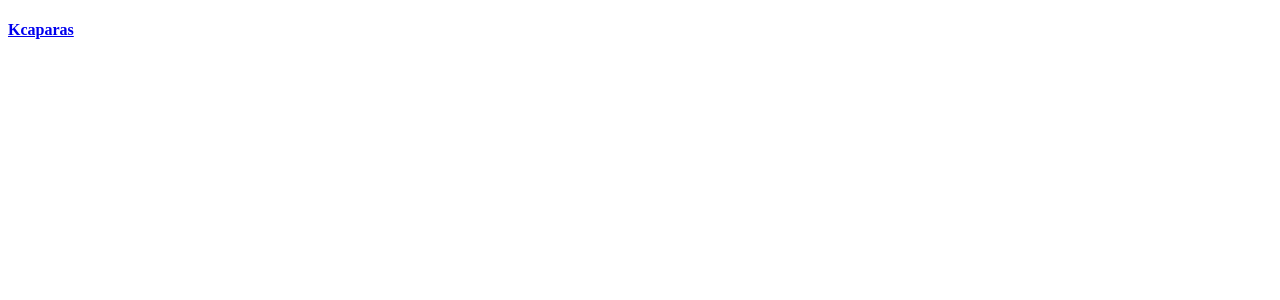
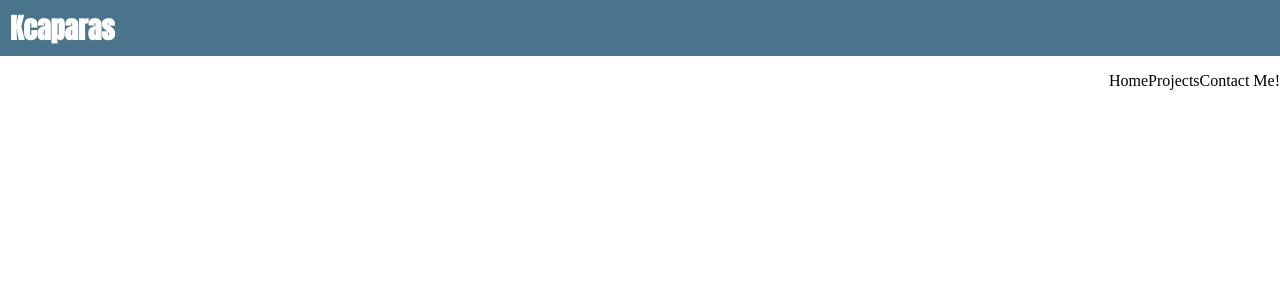
Before and after one commit to kcaparas1630/Portfolio, a React (Vite) app in the folder kcaparas-portfolio/: page / in a window 1280 px wide. Shown: the top 300 px of the page. Built offline with nearby package versions, Linux system fonts and the light colour scheme.

Commit message:
minor changes

```diff
--- /dev/null
+++ b/kcaparas-portfolio/index.css
@@ -0,0 +1,4 @@
+body{
+    margin:0;
+    padding:0;
+}
--- a/kcaparas-portfolio/index.html
+++ b/kcaparas-portfolio/index.html
@@ -4,6 +4,10 @@
     <meta charset="UTF-8" />
     <link rel="icon" type="image/svg+xml" href="/vite.svg" />
     <meta name="viewport" content="width=device-width, initial-scale=1.0" />
+    <link rel="stylesheet" href="index.css">
+    <link rel="preconnect" href="https://fonts.googleapis.com">
+    <link rel="preconnect" href="https://fonts.gstatic.com" crossorigin>
+    <link href="https://fonts.googleapis.com/css2?family=Anton&display=swap" rel="stylesheet">
     <title>KCaparas</title>
   </head>
   <body>
--- a/kcaparas-portfolio/src/App.tsx
+++ b/kcaparas-portfolio/src/App.tsx
@@ -1,4 +1,4 @@
-import Header from './Components/Header';
+import Header from './Commons/Header';
 
 const App = () => (
   <Header />
--- /dev/null
+++ b/kcaparas-portfolio/src/Commons/Header.tsx
@@ -0,0 +1,14 @@
+import { StyledHeader, StyledList } from './Styles/Header.styles';
+
+const Header = () => (
+  <>
+    <StyledHeader><a href="http://localhost:5173">Kcaparas</a></StyledHeader>
+    <StyledList>
+      <li>Home</li>
+      <li>Projects</li>
+      <li>Contact Me!</li>
+    </StyledList>
+  </>
+);
+
+export default Header;
--- /dev/null
+++ b/kcaparas-portfolio/src/Commons/Styles/Header.styles.ts
@@ -0,0 +1,29 @@
+import styled from '@emotion/styled';
+
+const StyledHeader = styled.header`
+    background-color: #4A738C;
+    max-height: 5rem;
+    max-width: 100vw;
+    padding: 10px;
+    margin:0;
+    box-sizing: border-box;
+
+    a{
+        font-size:28px;
+        font-family: "Anton", sans-serif;
+        color:white;
+        font-weight:700;
+        line-height:36px;
+        text-decoration:none;
+    }
+`;
+
+const StyledList = styled.ul`
+    position:absolute;
+    right:0;
+    list-style:none;
+    display:flex;
+    flex-direction: row;
+`;
+
+export { StyledHeader, StyledList };
--- a/kcaparas-portfolio/src/components/Header.tsx
+++ /dev/null
@@ -1,7 +0,0 @@
-const Header = () => (
-  <div>
-    <h4><a href="http://localhost:5173">Kcaparas</a></h4>
-  </div>
-);
-
-export default Header;
```
Also changed, not shown: kcaparas-portfolio/src/Commons/Styles/Button.ts (renamed from kcaparas-portfolio/src/Styled-components/Button.ts).
